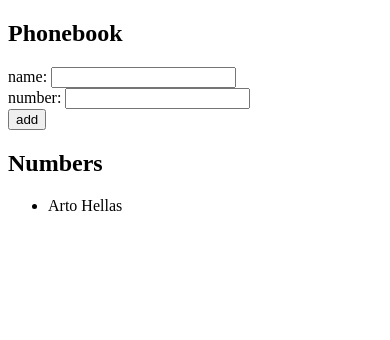
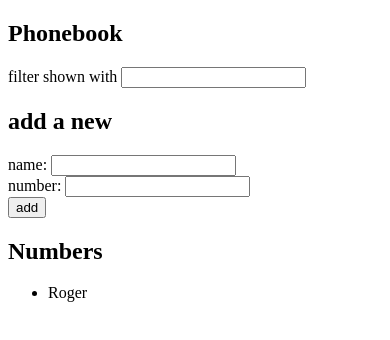
Before and after one commit to Sahil-Raj75/full-stack-UoH, a React (Vite) app in the folder part2/phonebook/: page / in a window 390 px wide. Shown: the top 340 px of the page. Built offline with nearby package versions, Linux system fonts and the light colour scheme.

Commit message:
phonebook step 4

```diff
--- a/part2/phonebook/src/App.jsx
+++ b/part2/phonebook/src/App.jsx
@@ -5,10 +5,16 @@ import Contact from './components/Contact'
 
 const App = () => {
   const [persons, setPersons] = useState([
-    { name: 'Arto Hellas' }
+    { name: 'Roger' }
   ])
   const [newName, setNewName] = useState('')
   const [newPhone, setNewPhone] = useState('')
+  const [searchField, setSearchField] = useState('')
+
+  const searchResult = persons.filter((person)=>{
+    return person.name.startsWith(searchField);
+  })
+
 
   const addName = (event)=>{
     if(persons.some((person) => person.name === newName)){
@@ -30,18 +36,26 @@ const App = () => {
     }
   }
   const handleNameChange = (event)=>{
-    console.log(event.target.value);
+    // console.log(event.target.value);
     setNewName(event.target.value);
   }
 
   const handlePhoneChange = (event)=>{
+    // console.log(event.target.value);
+    setNewPhone(event.target.value);
+  }
+
+  const handleSearch = (event)=>{
     console.log(event.target.value);
-    setNewPhone(event.target.value);
+    setSearchField(event.target.value);
   }
 
   return (
     <div>
       <h2>Phonebook</h2>
+      <div>filter shown with <input value={searchField} onChange={handleSearch}/>
+      </div>
+      <h2>add a new</h2>
       <form onSubmit={addName}>
         <div>
           name: <input value={newName} onChange={handleNameChange}/>
@@ -56,7 +70,7 @@ const App = () => {
       </form>
       <h2>Numbers</h2>
       <ul>
-      {persons.map((person)=><Contact key={person.id} contact={person}/>)}
+      {searchResult.map((person)=><Contact key={person.id} contact={person}/>)}
       </ul>
     </div>
   )
```
